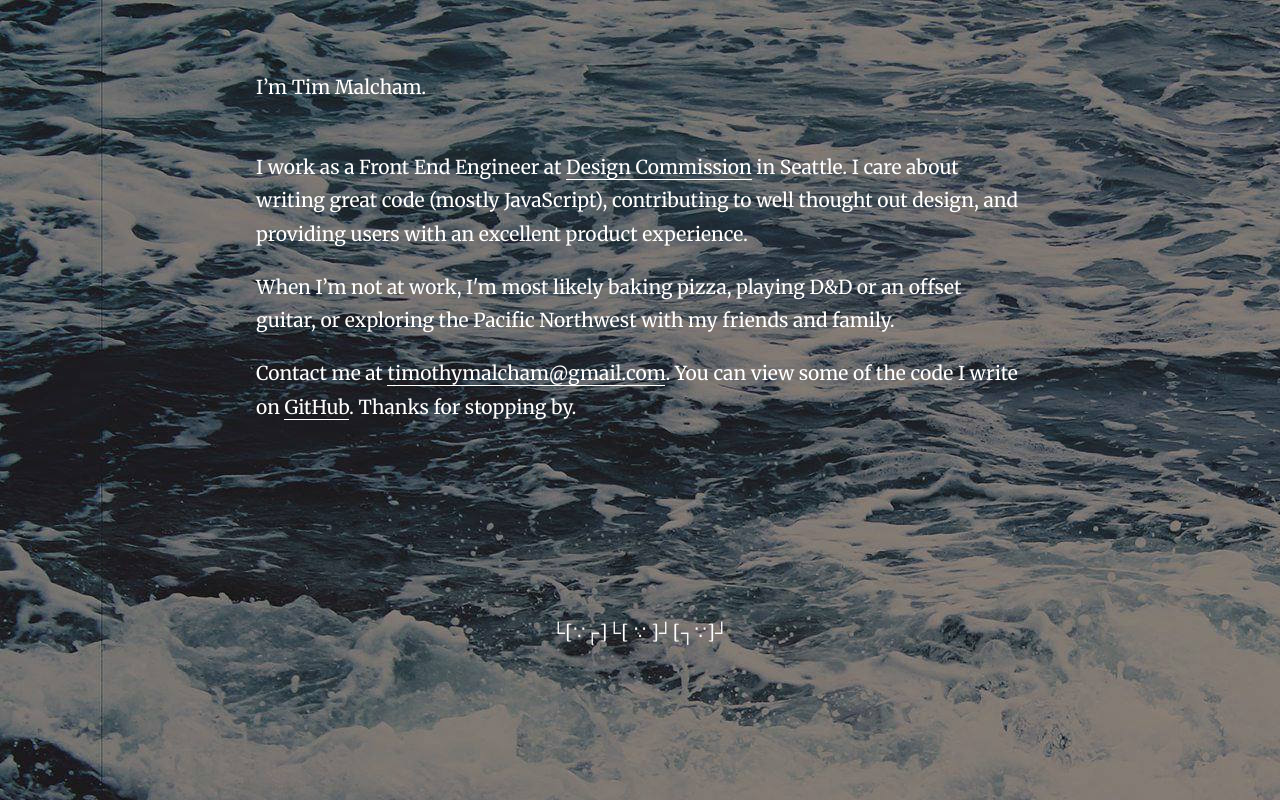
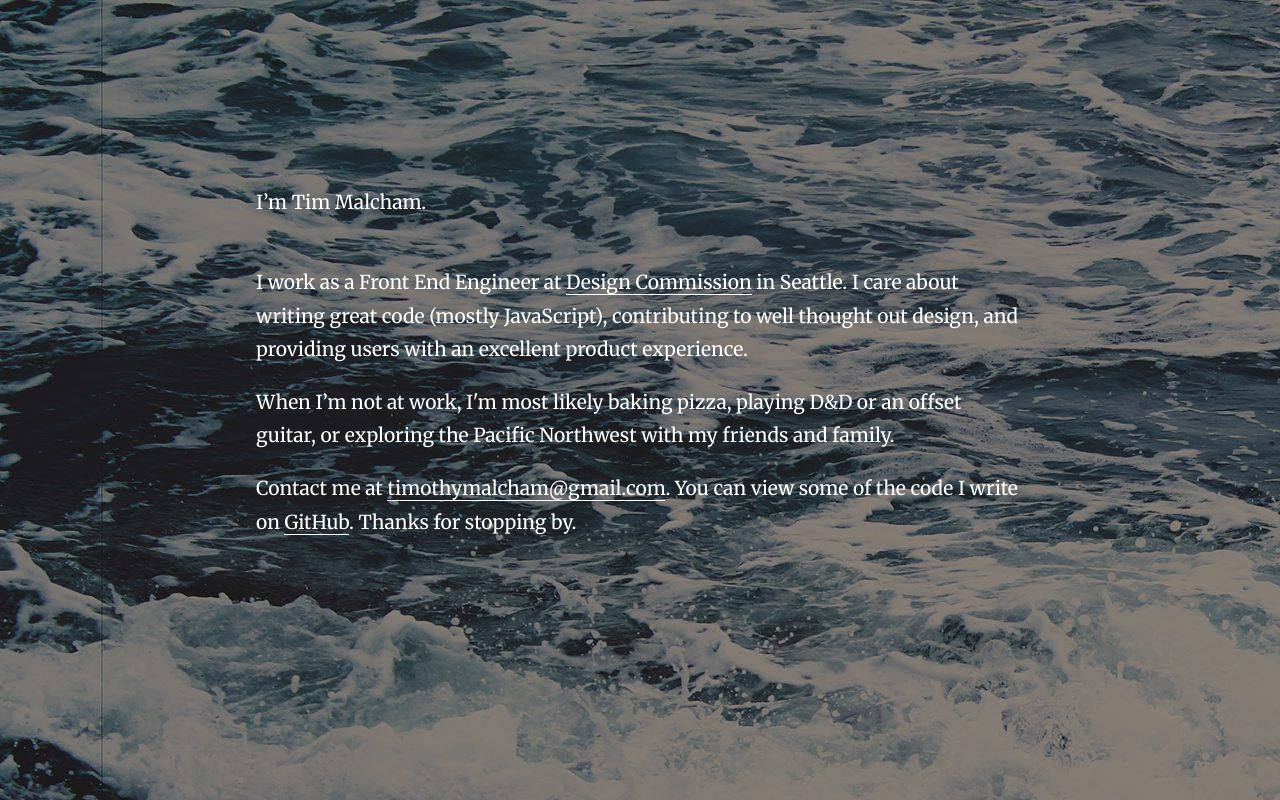
Before and after one commit to timothymalcham/personal-site, a PHP site: page /index.html in a window 1280 px wide. Run offline with PHP 8.4, Linux system fonts and the light colour scheme.

Commit message:
remove robots, add margin

```diff
--- a/index.html
+++ b/index.html
@@ -38,7 +38,7 @@
   </p>
   <p><a href="./blog/iqihf/001.html">001: JavaScript Scope</a><p> -->
 
-  <div class="center goodbye-dancing-robot-flourish">└[∵┌]└[ ∵ ]┘[┐∵]┘</div>
+  <!-- <div class="center goodbye-dancing-robot-flourish">└[∵┌]└[ ∵ ]┘[┐∵]┘</div> -->
 
 
 <!--   <h2 class="title">Blog</h2>
--- a/style/style.css
+++ b/style/style.css
@@ -69,7 +69,7 @@ small, .font-very-small {
 .container {
   max-width: 40rem;
   width: 92%;
-  margin: 4rem auto;
+  margin: 10rem auto;
 }
 
 a {
```
